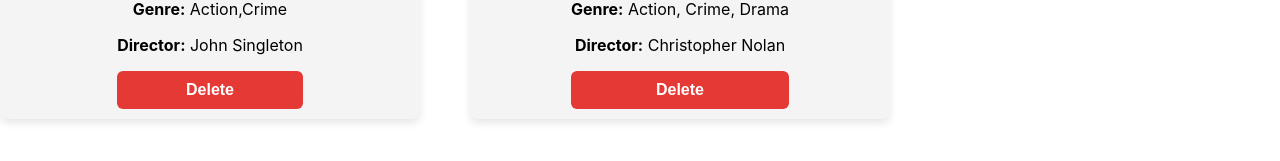
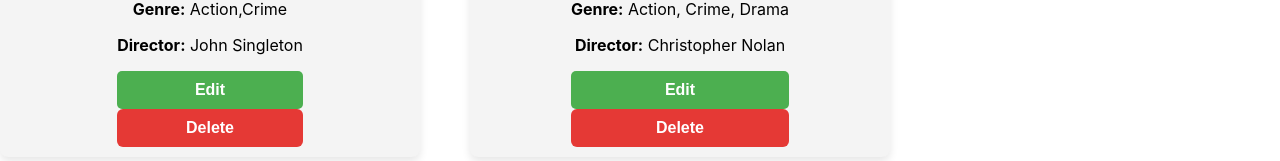
Before and after one commit to josh704/movie-app, a React (Create React App) app: page / in a window 1280 px wide. Shown: the part 585-746 px from the top of the page. Built offline with nearby package versions, Linux system fonts and the light colour scheme; data requests are answered from the project's data file.

Commit message:
editing button

```diff
--- a/src/components/App.css
+++ b/src/components/App.css
@@ -32,7 +32,6 @@
   margin-top: 10px;
 }
 
-/* Add Movie Form Styling */
 form {
   max-width: 500px;
   margin: 30px auto;
@@ -162,3 +161,13 @@
   padding: 10px;
   box-shadow: 0 4px 8px rgba(0, 0, 0, 0.1);
 }
+.edit-button {
+  background-color: #4CAF50;
+  color: white;
+  border: none;
+  padding: 10px 20px;
+  font-size: 16px;
+  cursor: pointer;
+  border-radius: 5px;
+  transition: background-color 0.3s, transform 0.2s;
+}
--- a/src/components/MovieList.js
+++ b/src/components/MovieList.js
@@ -1,8 +1,17 @@
-import React from 'react';
+import React, { useState } from 'react';
 import { Link } from 'react-router-dom';
 import './App.css';
 
 function MovieList({ movies, setMovies }) {
+  const [editingMovie, setEditingMovie] = useState(null);
+  const [error, setError] = useState('');
+
+  const [updatedMovie, setUpdatedMovie] = useState({
+    title: '',
+    image: '',
+    genre: '',
+    director: ''
+  });
   const handleDelete = (id) => {
     fetch(`http://localhost:3001/movies/${id}`, {
       method: 'DELETE',
@@ -14,23 +23,112 @@
       })
       .catch((err) => console.error('Error deleting movie:', err));
   };
+  const handleEditClick = (movie) => {
+    setEditingMovie(movie.id);
+    setUpdatedMovie(movie);
+  };
+  const handleInputChange = (e) => {
+    const { name, value } = e.target;
+    setUpdatedMovie((prev) => ({ ...prev, [name]: value }));
+  };
+  const handleSubmitEdit = (e) => {
+    e.preventDefault();
+    fetch(`http://localhost:3001/movies/${updatedMovie.id}`, {
+      method: 'PATCH',
+      headers: {
+        'Content-Type': 'application/json',
+      },
+      body: JSON.stringify(updatedMovie),
+    })
+      .then((res) => res.json())
+      .then((updatedData) => {
+        setMovies((prevMovies) =>
+          prevMovies.map((movie) => (movie.id === updatedData.id ? updatedData : movie))
+        );
+        setEditingMovie(null);
+      })
+      .catch((err) => {
+        console.error('Error updating movie:', err);
+        setError('Failed to update movie. Please try again.');
+      });
+  };
+
   return (
     <div>
       <h2>Movie List</h2>
-      <div className="movie-list">{movies.map(movie => (
+      {error && <div className="error-message">{error}</div>}
+
+      <div className="movie-list">
+        {movies.map((movie) => (
           <div key={movie.id} className="movie-card">
             <img className="movie-image" src={movie.image} alt={movie.title} />
             <div className="movie-details">
               <h3>
-                <Link to={`/movie/${movie.id}`} className="movie-title">{movie.title}</Link>
+                <Link to={`/movie/${movie.id}`} className="movie-title">
+                  {movie.title}
+                </Link>
               </h3>
               <p><strong>Genre:</strong> {movie.genre || 'N/A'}</p>
               <p><strong>Director:</strong> {movie.director || 'N/A'}</p>
-              <button className='delete-button' onClick={() => handleDelete(movie.id)}>Delete</button>
+
+              <button
+                className="edit-button" onClick={() => handleEditClick(movie)} >Edit </button>
+              <button className="delete-button" onClick={() => handleDelete(movie.id)}>Delete</button>
             </div>
           </div>
         ))}
       </div>
+
+
+      {editingMovie && (
+        <div className="edit-form-container">
+          <h3>Edit Movie</h3>
+          <form onSubmit={handleSubmitEdit} className="edit-movie-form">
+            <label>
+              Title:
+              <input
+                type="text"
+                name="title"
+                value={updatedMovie.title}
+                onChange={handleInputChange}
+                required
+              />
+            </label>
+            <label>
+              Image URL:
+              <input
+                type="text"
+                name="image"
+                value={updatedMovie.image}
+                onChange={handleInputChange}
+                required
+              />
+            </label>
+            <label>
+              Genre:
+              <input
+                type="text"
+                name="genre"
+                value={updatedMovie.genre}
+                onChange={handleInputChange}
+                required
+              />
+            </label>
+            <label>
+              Director:
+              <input
+                type="text"
+                name="director"
+                value={updatedMovie.director}
+                onChange={handleInputChange}
+                required
+              />
+            </label>
+            <button type="submit">Save Changes</button>
+            <button type="button" onClick={() => setEditingMovie(null)}>Cancel</button>
+          </form>
+        </div>
+      )}
     </div>
   );
 }
```
Lines whose indentation alone changed are shown as unchanged.
